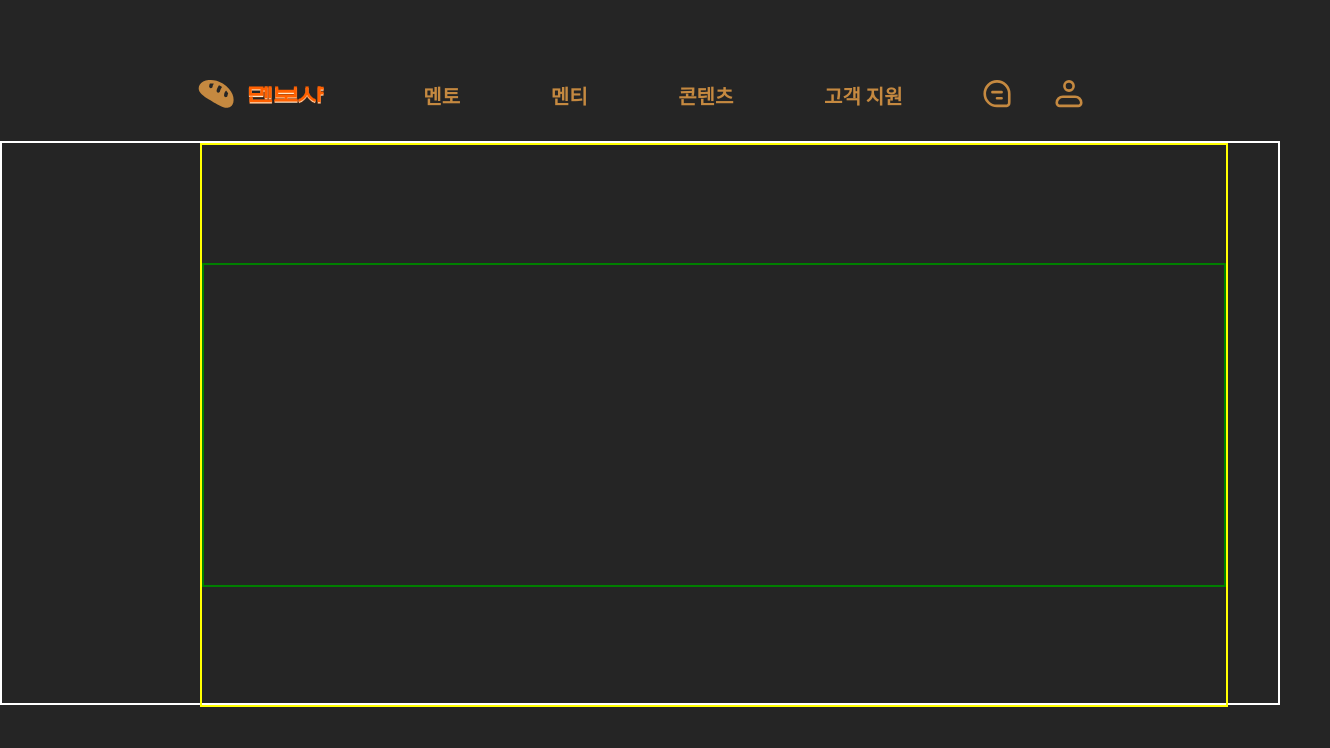
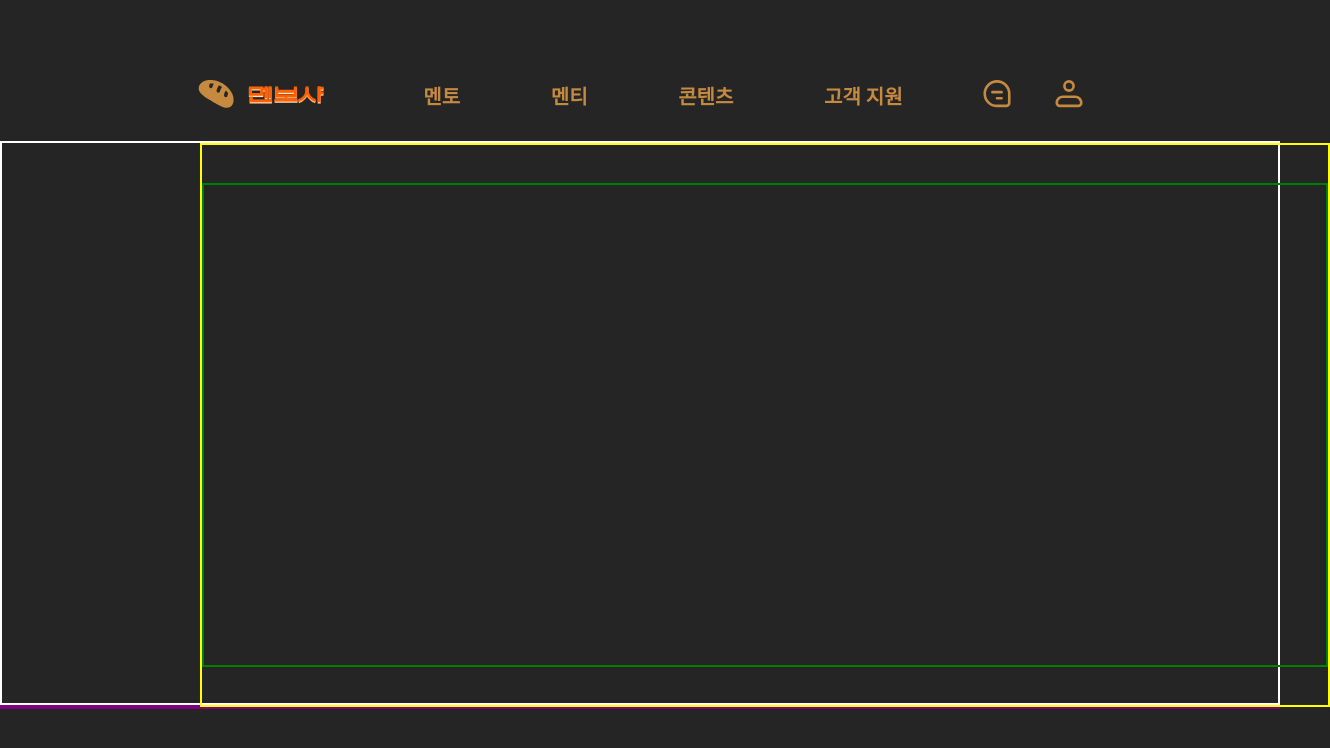
Before and after one commit to modern-agile-team/Menbosha-front, a Next.js app: page /main in a window 1280 px wide. Shown: the top 748 px of the page, 1330 px wide, since content can reach past the window. Built offline with nearby package versions, Linux system fonts and the light colour scheme.

Commit message:
feat(#7): body height 수정

```diff
--- a/src/components/common/footer/Footer.tsx
+++ b/src/components/common/footer/Footer.tsx
@@ -1,7 +1,12 @@
-const Footer = () => {
+import React from 'react';
+import * as S from './styled';
+
+const MainPageFooter = () => {
   return (
     <>
-      <div>Footer</div>
+      <S.FooterContainer></S.FooterContainer>
     </>
   );
 };
+
+export default MainPageFooter;
--- a/src/components/common/footer/styled.ts
+++ b/src/components/common/footer/styled.ts
@@ -1 +1,6 @@
 import styled from 'styled-components';
+
+export const FooterContainer = styled.div`
+  display: flex;
+  border: 2px solid purple;
+`;
--- a/src/components/organisms/mainpagebody/MainPageBody.tsx
+++ b/src/components/organisms/mainpagebody/MainPageBody.tsx
@@ -5,7 +5,7 @@ const MainPageBody = () => {
   return (
     <S.BodyWrapper>
       <S.BodyContainer>
-        <S.BodyArea></S.BodyArea>
+        <S.BodyBox></S.BodyBox>
       </S.BodyContainer>
     </S.BodyWrapper>
   );
--- a/src/components/organisms/mainpagebody/styled.ts
+++ b/src/components/organisms/mainpagebody/styled.ts
@@ -11,16 +11,16 @@ export const BodyWrapper = styled.div`
 export const BodyContainer = styled.div`
   display: flex;
   margin-left: 197.5px;
-  width: 80vw;
+  width: 88vw;
   height: inherit;
   align-items: center;
   justify-content: space-between;
   border: 2px solid yellow;
 `;
 
-export const BodyArea = styled.div`
+export const BodyBox = styled.div`
   display: flex;
   width: inherit;
-  height: 40vh;
+  height: 60vh;
   border: 2px solid green;
 `;
--- a/src/components/templates/MainTemplete.tsx
+++ b/src/components/templates/MainTemplete.tsx
@@ -1,12 +1,14 @@
 import React from 'react';
 import MainPageHeader from '@/components/common/header/MainPageHeader';
 import MainPageBody from '../organisms/mainpagebody/MainPageBody';
+import MainPageFooter from '../common/footer/Footer';
 
 const MainTemplete = () => {
   return (
     <>
       <MainPageHeader />
       <MainPageBody />
+      <MainPageFooter />
     </>
   );
 };
--- a/src/styles/globals.css
+++ b/src/styles/globals.css
@@ -9,5 +9,5 @@ body {
   background: #252525;
   margin: 0;
   width: 100vw;
-  height: 100vh;
+  min-height: 100vh;
 }
```
